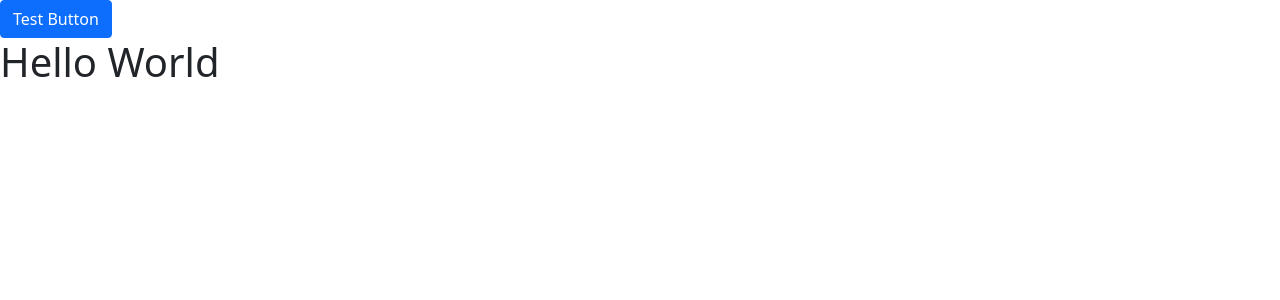
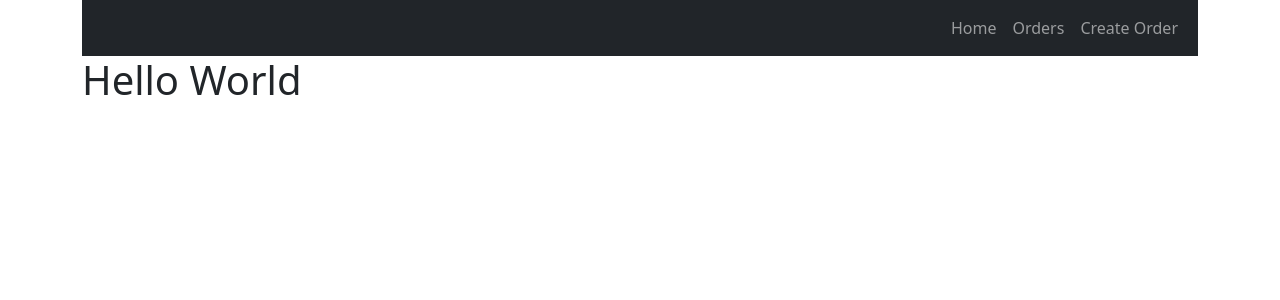
Before and after one commit to nickmendezFlatiron/Order-Pro, a React (Create React App) app: page / in a window 1280 px wide. Shown: the top 300 px of the page. Built offline with nearby package versions, Linux system fonts and the light colour scheme.

Commit message:
imported link , browserRouter , switch from react router

```diff
--- a/src/App.js
+++ b/src/App.js
@@ -1,13 +1,17 @@
 import React from "react";
-import Navbar from "./components/Navbar";
+import {Route , Switch} from 'react-router-dom'
+import Navigation from "./components/Navigation";
+
+
+import { Container } from "react-bootstrap";
 
 
 const App = () => {
   return (
-    <div >
-    <Navbar />
-    <h1>Hello World</h1>
-    </div>
+      <Container>
+      <Navigation />
+      <h1>Hello World</h1>
+      </Container>
   );
 }
 
--- a/src/components/Navbar.jsx
+++ /dev/null
@@ -1,14 +0,0 @@
-import React from 'react'
-import {Button }from 'react-bootstrap';
-import 'bootstrap/dist/css/bootstrap.min.css';
-
-const Navbar = () => {
-  return (
-    <div>
-      <Button>Test Button</Button>
-    </div>
-
-  )
-}
-
-export default Navbar
--- /dev/null
+++ b/src/components/Navigation.jsx
@@ -0,0 +1,27 @@
+import React from 'react'
+import { Link } from 'react-router-dom';
+
+
+import { Navbar , Nav , Container}from 'react-bootstrap';
+import 'bootstrap/dist/css/bootstrap.min.css';
+
+const Navigation = () => {
+
+  return (
+    <div>
+      <Navbar bg="dark" variant="dark" >
+    <Container>
+    <img></img>
+    <Nav className="justify-content-end">
+      <Nav.Link as={Link} to="/" exact>Home</Nav.Link>
+      <Nav.Link as={Link} to="/orders" exact>Orders</Nav.Link>
+      <Nav.Link as={Link} to="/create-order" exact>Create Order</Nav.Link>
+    </Nav>
+    </Container>
+  </Navbar>
+    </div>
+
+  )
+}
+
+export default Navigation
--- a/src/index.css
+++ /dev/null
@@ -1,13 +0,0 @@
-body {
-  margin: 0;
-  font-family: -apple-system, BlinkMacSystemFont, 'Segoe UI', 'Roboto', 'Oxygen',
-    'Ubuntu', 'Cantarell', 'Fira Sans', 'Droid Sans', 'Helvetica Neue',
-    sans-serif;
-  -webkit-font-smoothing: antialiased;
-  -moz-osx-font-smoothing: grayscale;
-}
-
-code {
-  font-family: source-code-pro, Menlo, Monaco, Consolas, 'Courier New',
-    monospace;
-}
--- a/src/index.js
+++ b/src/index.js
@@ -1,16 +1,15 @@
 import React from 'react';
 import ReactDOM from 'react-dom/client';
 import App from './App';
-import reportWebVitals from './reportWebVitals';
+import { BrowserRouter } from 'react-router-dom';
+import 'bootstrap/dist/css/bootstrap.min.css'
+
 
 const root = ReactDOM.createRoot(document.getElementById('root'));
 root.render(
   <React.StrictMode>
-    <App />
+    <BrowserRouter>
+      <App />
+    </BrowserRouter>
   </React.StrictMode>
 );
-
-// If you want to start measuring performance in your app, pass a function
-// to log results (for example: reportWebVitals(console.log))
-// or send to an analytics endpoint. Learn more: https://bit.ly/CRA-vitals
-reportWebVitals();
```
